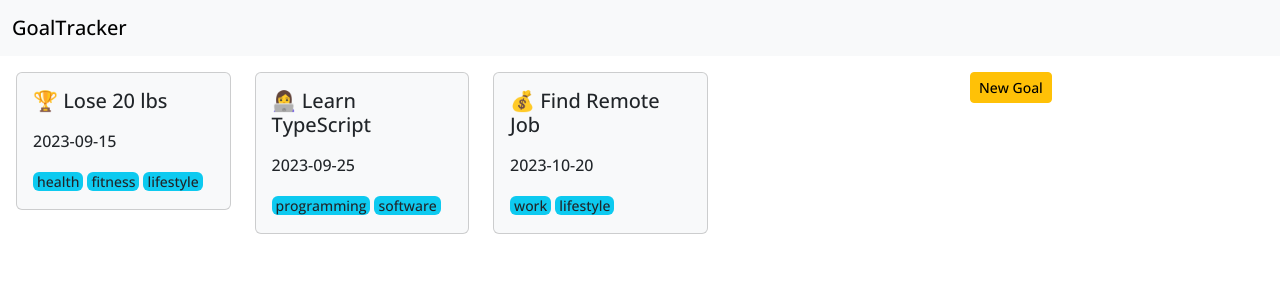
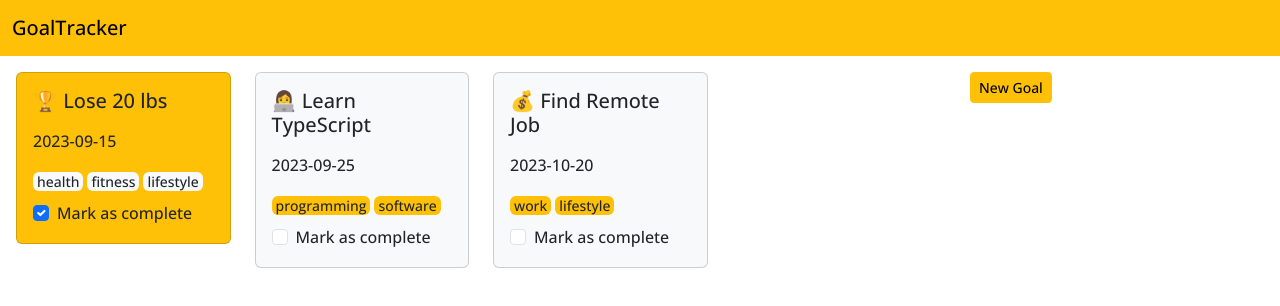
Before and after one commit to kyawzinhtett/goal-tracker, a React (Vite) app: page / in a window 1280 px wide. Shown: the top 306 px of the page. Built offline with nearby package versions, Linux system fonts and the light colour scheme.

Commit message:
feat: add complete goal

```diff
--- a/src/App.jsx
+++ b/src/App.jsx
@@ -6,18 +6,21 @@ const initialGoals = [
     goal: "🏆 Lose 20 lbs",
     tags: ["health", "fitness", "lifestyle"],
     deadline: "2023-09-15",
+    isCompleted: true,
   },
   {
     id: 933372,
     goal: "👩‍💻 Learn TypeScript",
     tags: ["programming", "software"],
     deadline: "2023-09-25",
+    isCompleted: false,
   },
   {
     id: 499476,
     goal: "💰 Find Remote Job",
     tags: ["work", "lifestyle"],
     deadline: "2023-10-20",
+    isCompleted: false,
   },
 ];
 
@@ -34,13 +37,23 @@ const App = () => {
     setOpenAddGoal(false);
   };
 
+  const handleCompleteGoal = (e, completeGoal) => {
+    setGoals((goals) =>
+      goals.map((goal) =>
+        goal.id === completeGoal.id
+          ? { ...goal, isCompleted: e.target.checked }
+          : goal
+      )
+    );
+  };
+
   return (
     <>
       <Navbar />
       <div className="container-fluid p-3">
         <div className="row">
           <div className="col-md-9">
-            <List goals={goals} />
+            <List goals={goals} onCompleteGoal={handleCompleteGoal} />
           </div>
           <div className="col-md-3">
             <Button onClick={handleOpenAddGoal}>
@@ -64,7 +77,7 @@ const Button = ({ children, onClick }) => {
 
 const Navbar = () => {
   return (
-    <nav className="navbar bg-body-tertiary">
+    <nav className="navbar bg-warning">
       <div className="container-fluid">
         <a className="navbar-brand" href="#">
           GoalTracker
@@ -74,34 +87,48 @@ const Navbar = () => {
   );
 };
 
-const List = ({ goals }) => {
+const List = ({ goals, onCompleteGoal }) => {
   return (
     <div className="row">
       {goals.map((goal) => (
-        <Goal
-          key={goal.id}
-          goal={goal.goal}
-          tags={goal.tags}
-          deadline={goal.deadline}
-        />
+        <Goal key={goal.id} goal={goal} onCompleteGoal={onCompleteGoal} />
       ))}
     </div>
   );
 };
 
-const Goal = ({ goal, tags, deadline }) => {
+const Goal = ({ goal, onCompleteGoal }) => {
   return (
     <div className="col-lg-3 col-md-4 col-sm-6">
-      <div className="card bg-light mb-3">
+      <div
+        className={`card mb-3 ${goal.isCompleted ? "bg-warning" : "bg-light"}`}
+      >
         <div className="card-body">
-          <h5 className="card-title pb-2">{goal}</h5>
+          <h5 className="card-title pb-2">{goal.goal}</h5>
           <div className="card-text">
-            <p>{deadline}</p>
-            {tags.map((tag, index) => (
-              <small key={index} className="bg-info rounded px-1 me-1">
+            <p>{goal.deadline}</p>
+            {goal.tags.map((tag, index) => (
+              <small
+                key={index}
+                className={`${
+                  goal.isCompleted ? "bg-light" : "bg-warning"
+                } rounded px-1 me-1`}
+              >
                 {tag}
               </small>
             ))}
+            <div className="form-check mt-2">
+              <input
+                className="form-check-input"
+                type="checkbox"
+                value=""
+                checked={goal.isCompleted}
+                onChange={(e) => onCompleteGoal(e, goal)}
+              />
+              <label className="form-check-label" htmlFor="isCompleted">
+                Mark as complete
+              </label>
+            </div>
           </div>
         </div>
       </div>
@@ -127,12 +154,14 @@ const AddGoalForm = ({ onAddGoal }) => {
     if (!goal || !tags || !deadline) return;
 
     const id = crypto.randomUUID();
+    const isCompleted = false;
 
     const newGoal = {
       id,
       goal,
       tags,
       deadline,
+      isCompleted,
     };
 
     onAddGoal(newGoal);
```
